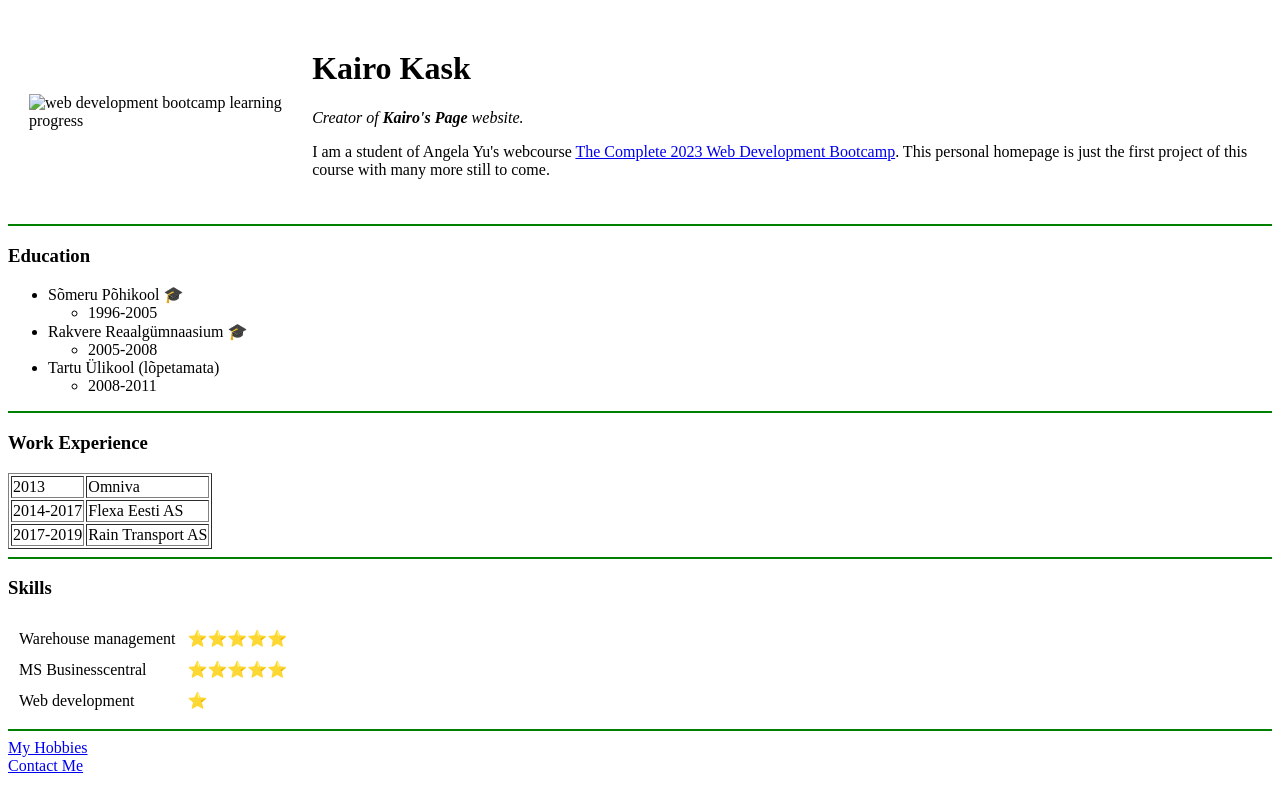
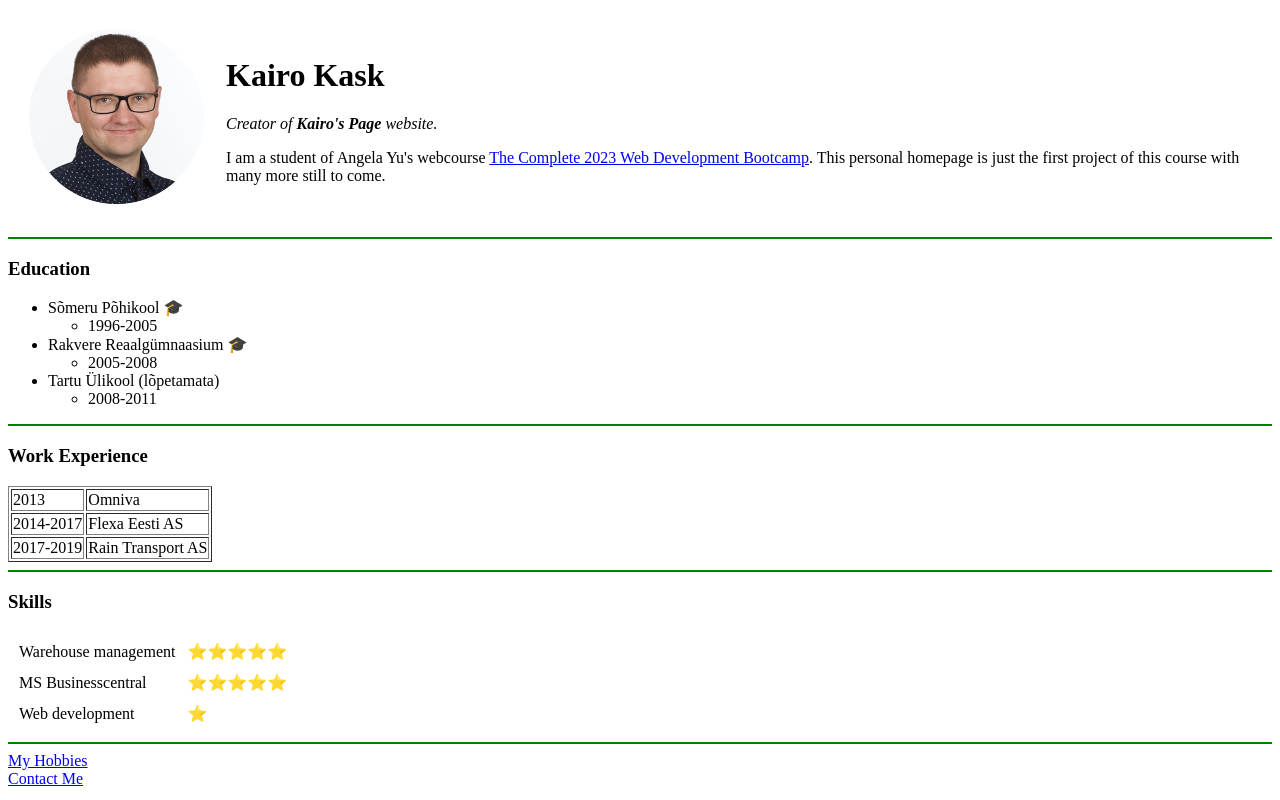
Before and after one commit to Spothisto/CV, a plain HTML site: page index.html in a window 1280 px wide. Drawn offline with Linux system fonts and the light colour scheme.

Commit message:
Image address update

```diff
--- a/index.html
+++ b/index.html
@@ -9,7 +9,7 @@
     <body>
         <table cellspacing="20">
             <tr>
-                <td><img src="Images/Kairo-circle.png" alt="web development bootcamp learning progress"></td>
+                <td><img src="Kairo-circle.png" alt="web development bootcamp learning progress"></td>
                 <td><h1>Kairo Kask</h1>
                     <p><em>Creator of <strong>Kairo's Page</strong> website.</em></p>
                     <p>I am a student of Angela Yu's webcourse
```
